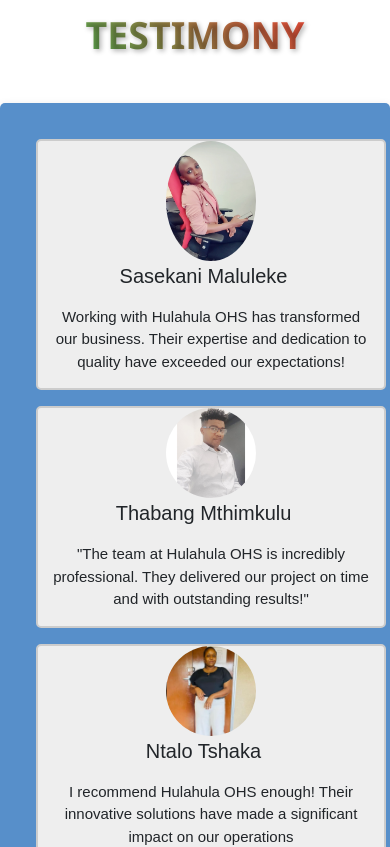
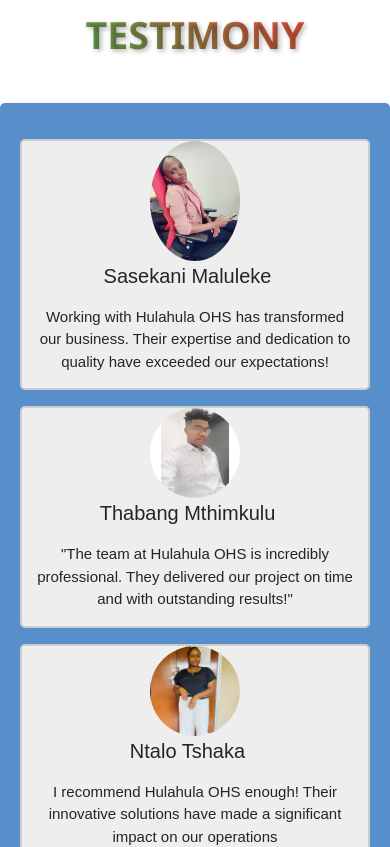
Before and after one commit to sasekaninkuri/OHS-Specialist-Website, an Angular app: page / in a window 390 px wide. Shown: the part 2880-3727 px from the top of the page. Built offline with nearby package versions, Linux system fonts and the light colour scheme.

Commit message:
fixed on the center of card

```diff
--- a/package.json
+++ b/package.json
@@ -27,7 +27,7 @@
     "zone.js": "~0.14.3"
   },
   "devDependencies": {
-    "@angular-devkit/build-angular": "^17.3.8",
+    "@angular-devkit/build-angular": "^17.3.12",
     "@angular/cli": "^17.3.8",
     "@angular/compiler-cli": "^17.3.0",
     "@types/express": "^4.17.17",
--- a/src/app/scroll-feature/scroll-feature.component.css
+++ b/src/app/scroll-feature/scroll-feature.component.css
@@ -285,7 +285,8 @@ hr {
 @media (max-width: 500px) {
     .container {
         text-align: center;
-        margin: 16px; /* Use margin to center on smaller screens */
+       margin-left: auto;
+       margin-right: auto;
     }
 
     .container img {
```
Also changed, not shown: src/app/scroll-feature/scroll-feature.component.html (+0 -12 lines), 1 other file (tests, documents, lock files or other folders).
